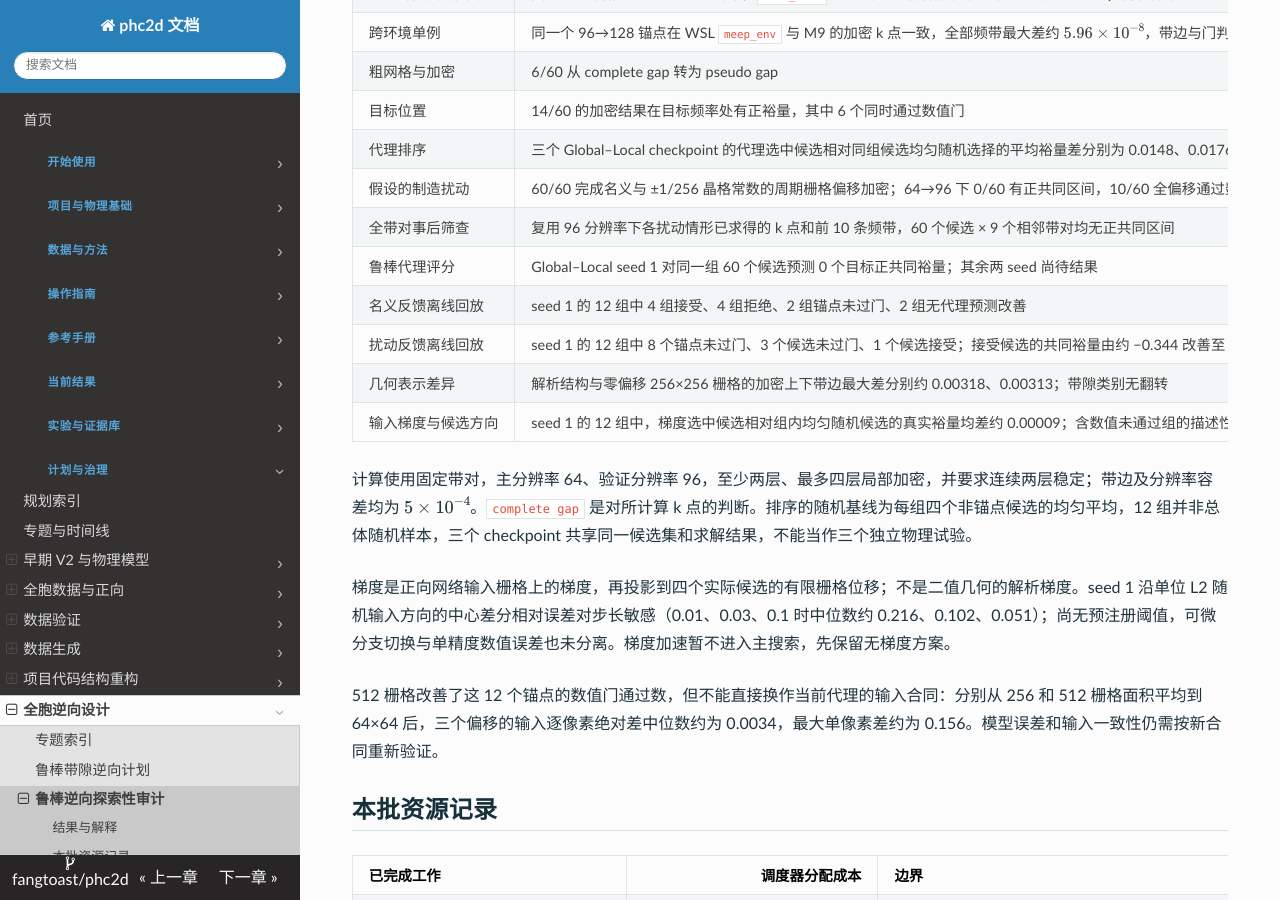
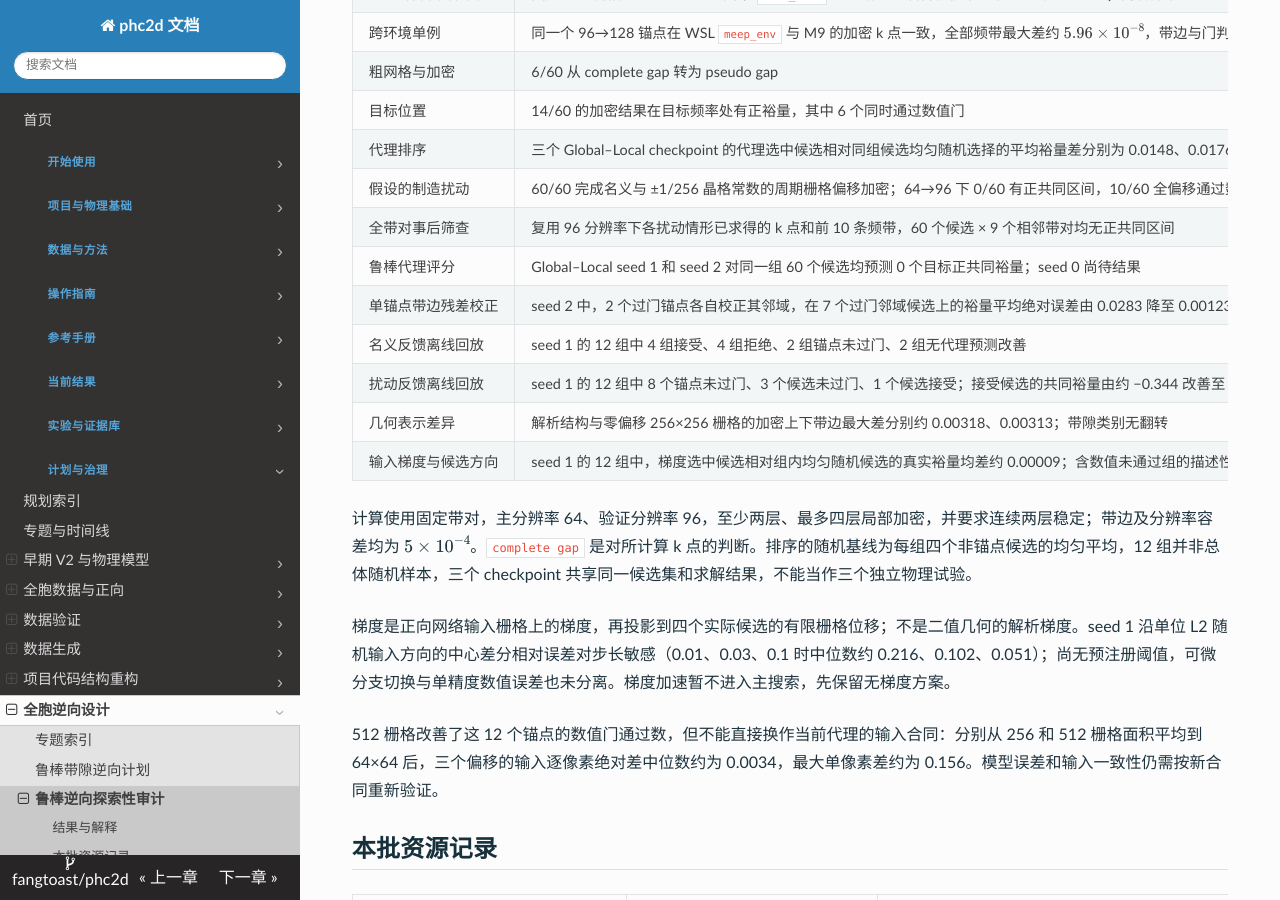
Before and after one commit to fangtoast/phc2d, an MkDocs documentation site: the page built from docs/results/inverse/鲁棒带隙逆向可用性审计.md, in a window 1280 px wide and 900 px high, scrolled down 568 px. Built offline with MkDocs 1.6.1, drawn with Linux system fonts in a browser that asks for light colours; some of the changed text lies outside the part shown.

Commit message:
Record local robust edge correction diagnostic

```diff
--- a/docs/results/inverse/鲁棒带隙逆向可用性审计.md
+++ b/docs/results/inverse/鲁棒带隙逆向可用性审计.md
@@ -44,7 +44,8 @@ source_artifacts:
 | 代理排序 | 三个 Global–Local checkpoint 的代理选中候选相对同组候选均匀随机选择的平均裕量差分别为 0.0148、0.0176、0.0196 | 包含未通过数值门的候选，仅作探索性描述，不能证明可靠优势 |
 | 假设的制造扰动 | 60/60 完成名义与 ±1/256 晶格常数的周期栅格偏移加密；64→96 下 0/60 有正共同区间，10/60 全偏移通过数值门；96→128 下分别为 0/60 与 12/60 | 未获得目标共同带隙；高分辨率下仍有 48 个候选存在至少一个偏移的分辨率未过门 |
 | 全带对事后筛查 | 复用 96 分辨率下各扰动情形已求得的 k 点和前 10 条频带，60 个候选 × 9 个相邻带对均无正共同区间 | 是事后、固定表示与有限 k 点筛查；其他带对没有独立加密或通过其数值门，不能作为其精确带边结论 |
-| 鲁棒代理评分 | Global–Local seed 1 对同一组 60 个候选预测 0 个目标正共同裕量；其余两 seed 尚待结果 | 与物理记录的候选和偏移栅格身份匹配；没有一组全部候选通过原扰动数值门，不能判定排序可靠性 |
+| 鲁棒代理评分 | Global–Local seed 1 和 seed 2 对同一组 60 个候选均预测 0 个目标正共同裕量；seed 0 尚待结果 | 与物理记录的候选和偏移栅格身份匹配；没有一组全部候选通过原扰动数值门，不能判定排序可靠性 |
+| 单锚点带边残差校正 | seed 2 中，2 个过门锚点各自校正其邻域，在 7 个过门邻域候选上的裕量平均绝对误差由 0.0283 降至 0.00123 | 事后开发集筛选，只有 2 个结构来源；属于局部可行性信号，不是独立测试或在线成本收益 |
 | 名义反馈离线回放 | seed 1 的 12 组中 4 组接受、4 组拒绝、2 组锚点未过门、2 组无代理预测改善 | 仅复用既有 96→128 结果检验接受规则，没有执行在线搜索或 P3 pilot |
 | 扰动反馈离线回放 | seed 1 的 12 组中 8 个锚点未过门、3 个候选未过门、1 个候选接受；接受候选的共同裕量由约 −0.344 改善至 −0.311 | 复用既有 64→96 扰动结果；真实改善仍未达到目标，不是鲁棒设计成功 |
 | 几何表示差异 | 解析结构与零偏移 256×256 栅格的加密上下带边最大差分别约 0.00318、0.00313；带隙类别无翻转 | 二者的独立自适应搜索和材料表示不同，不能将解析结构直接视为扰动栅格的精确替代 |
@@ -79,4 +80,6 @@ source_artifacts:
 
 seed 1 鲁棒代理输出及作业日志保留在 N56 的 `run/inverse_proxy_f153a25f/`；输出 SHA-256 为 `f1999ded4a6432747be68b82afc58e9f3f43cc37aaafefb25b6d867656043297`，实际部署 commit 为 `bbaf6a1e9673a9167cb438e7d175c176a754c703`，输出只含代理评分，不含真实求解器标签。
 
+seed 2 的完整三偏移预测谱 SHA-256 为 `c86c2a5404650e15367083dc049f7bb399ebb306a83387dc51716f1d319fff89`，实际部署 commit 为 `9ab61914431183eb7b1daffc5e2b46484969c4a6`；原输出、配对脚本及局部残差误差明细保留在同一 N56 目录和本地预检 run。
+
 seed 1 梯度与候选方向输出位于同一 N56 目录，输出 SHA-256 为 `73658e0aa7f9c8e3ed4801fd240075b225e0afb02f7429c93a5a550d14652c4a`；局部镜像和配对分析位于上述本地预检 run。N40 的其余梯度任务仍待调度，不能将单 seed 结果外推为模型族结论。
```
